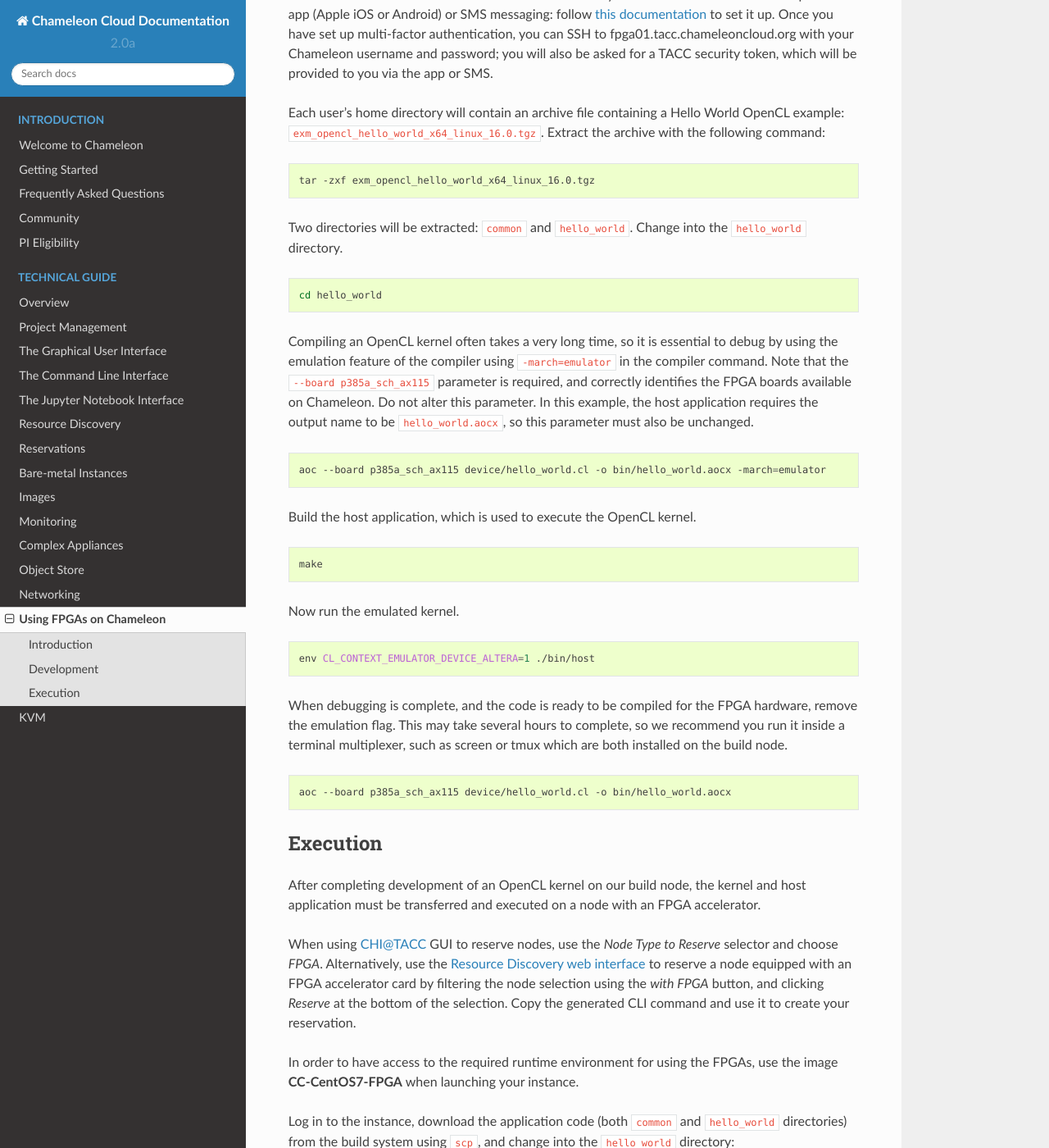
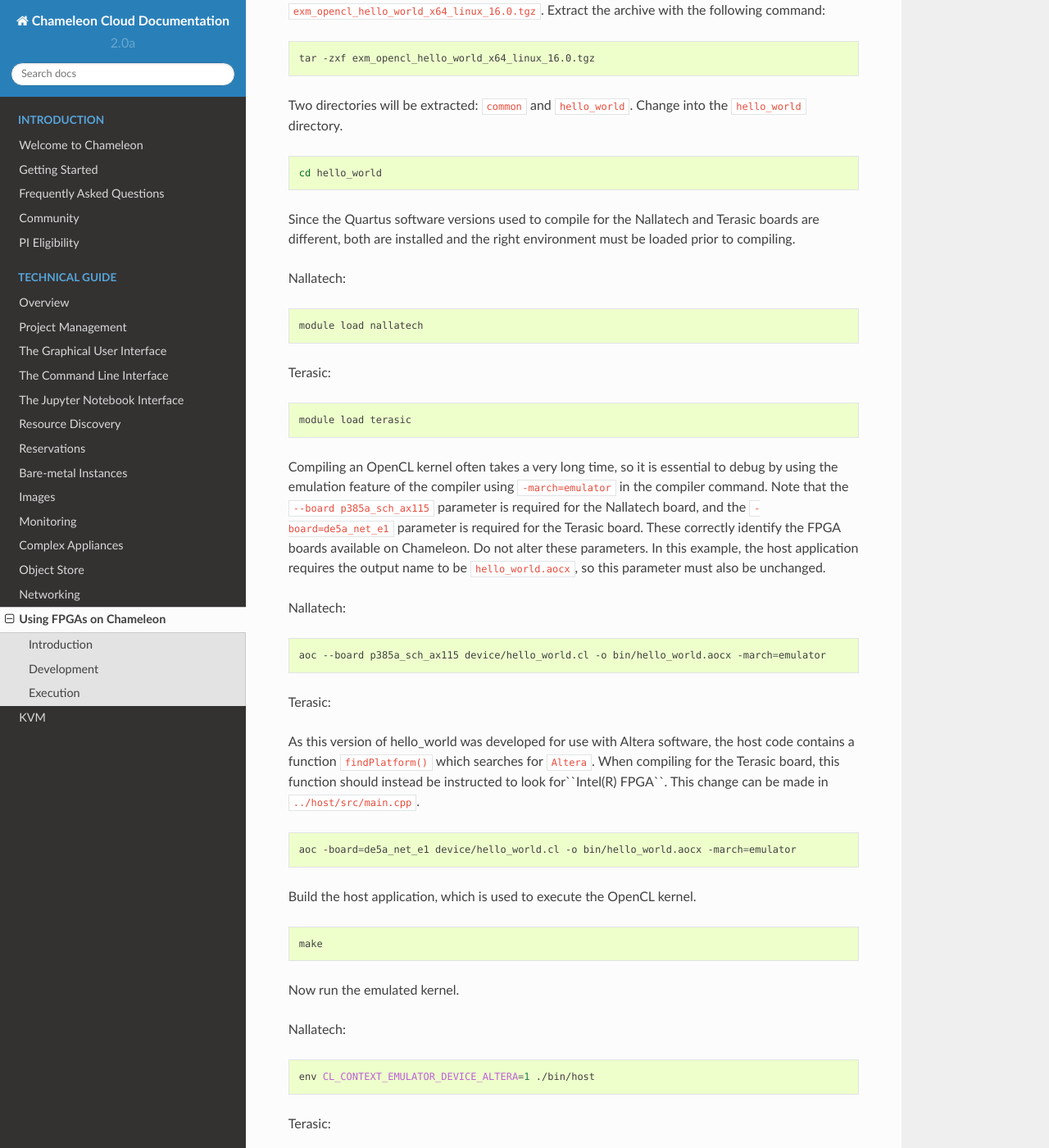
Before and after one commit to ChameleonCloud/docs, a Sphinx documentation site: the page built from source/technical/fpga.rst, in a window 1280 px wide and 1400 px high, scrolled down 1065 px. Shown: the whole window at 82% size. Built offline with Sphinx 7.4.7 and the Read the Docs theme 2.0.0, drawn with Linux system fonts in a browser that asks for light colours; some of the changed text lies outside the part shown.

Commit message:
Update fpga.rst

```diff
--- a/source/technical/fpga.rst
+++ b/source/technical/fpga.rst
@@ -26,7 +22,7 @@ ____________
 Development
 ____________
 
-Chameleon provides a build system that includes the necessary `Altera SDK for OpenCL <https://www.altera.com/products/design-software/embedded-software-developers/opencl/overview.html>`_ tools for developing kernels for use on the `Nallatech 385A cards <http://www.nallatech.com/store/pcie-accelerator-cards/nallatech-385a-arria10-1150-fpga/>`_, using the Altera Arria 10 FPGA.
+Chameleon provides a build system that includes the necessary `Altera SDK for OpenCL <https://www.altera.com/products/design-software/embedded-software-developers/opencl/overview.html>`_ tools for developing kernels for use on the `Nallatech 385A cards <http://www.nallatech.com/store/pcie-accelerator-cards/nallatech-385a-arria10-1150-fpga/>`_, as well as the `Terasic DE5a-Net cards <https://www.intel.com/content/www/us/en/programmable/solutions/partners/partner-profile/terasic-inc-/board/arria-10-device-family---de5a-net--fpga-development-kit.html>`_, both using the Altera Arria 10 FPGA.
 
 Due to licensing requirements, you must apply for access to the FPGA build system. Submit a ticket through our help system to request access.
 
@@ -44,11 +40,35 @@ Two directories will be extracted: ``common`` and ``hello_world``. Change into t
 
    cd hello_world
 
-Compiling an OpenCL kernel often takes a very long time, so it is essential to debug by using the emulation feature of the compiler using ``-march=emulator`` in the compiler command. Note that the ``--board p385a_sch_ax115`` parameter is required, and correctly identifies the FPGA boards available on Chameleon. Do not alter this parameter. In this example, the host application requires the output name to be ``hello_world.aocx``, so this parameter must also be unchanged.
+Since the Quartus software versions used to compile for the Nallatech and Terasic boards are different, both are installed and the right environment must be loaded prior to compiling.
+
+Nallatech:
+
+.. code-block:: bash
+
+   module load nallatech
+
+Terasic:
+
+.. code-block:: bash
+
+   module load terasic
+
+Compiling an OpenCL kernel often takes a very long time, so it is essential to debug by using the emulation feature of the compiler using ``-march=emulator`` in the compiler command. Note that the ``--board p385a_sch_ax115`` parameter is required for the Nallatech board, and the ``-board=de5a_net_e1`` parameter is required for the Terasic board. These correctly identify the FPGA boards available on Chameleon. Do not alter these parameters. In this example, the host application requires the output name to be ``hello_world.aocx``, so this parameter must also be unchanged.
+
+Nallatech:
 
 .. code-block:: bash
 
    aoc --board p385a_sch_ax115 device/hello_world.cl -o bin/hello_world.aocx -march=emulator
+
+Terasic:
+
+As this version of hello_world was developed for use with Altera software, the host code contains a function ``findPlatform()`` which searches for ``Altera``. When compiling for the Terasic board, this function should instead be instructed to look for``Intel(R) FPGA``. This change can be made in ``../host/src/main.cpp``.
+
+.. code-block:: bash
+
+   aoc -board=de5a_net_e1 device/hello_world.cl -o bin/hello_world.aocx -march=emulator
 
 Build the host application, which is used to execute the OpenCL kernel.
 
@@ -58,15 +78,31 @@ Build the host application, which is used to execute the OpenCL kernel.
 
 Now run the emulated kernel.
 
+Nallatech:
+
 .. code-block:: bash
 
    env CL_CONTEXT_EMULATOR_DEVICE_ALTERA=1 ./bin/host
 
+Terasic:
+
+.. code-block:: bash
+
+   env CL_CONTEXT_EMULATOR_DEVICE_INTELFPGA=1 ./bin/host
+
 When debugging is complete, and the code is ready to be compiled for the FPGA hardware, remove the emulation flag. This may take several hours to complete, so we recommend you run it inside a terminal multiplexer, such as screen or tmux which are both installed on the build node.
+
+Nallatech:
 
 .. code-block:: bash
 
    aoc --board p385a_sch_ax115 device/hello_world.cl -o bin/hello_world.aocx
+
+Terasic:
+
+.. code-block:: bash
+
+   aoc -board=de5a_net_e1 device/hello_world.cl -o bin/hello_world.aocx
 
 _________
 Execution
```
Also changed, not shown: other parts of source/technical/fpga.rst (+0 -4 lines).
